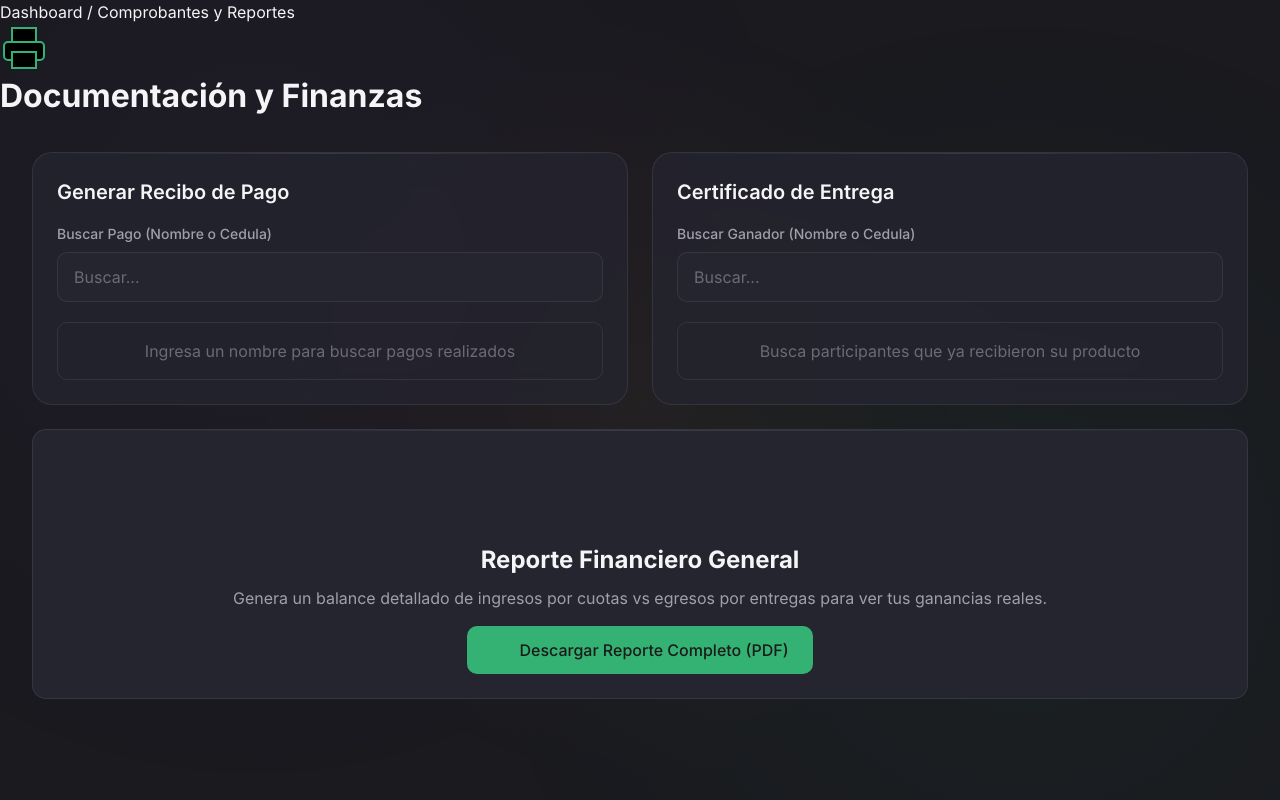
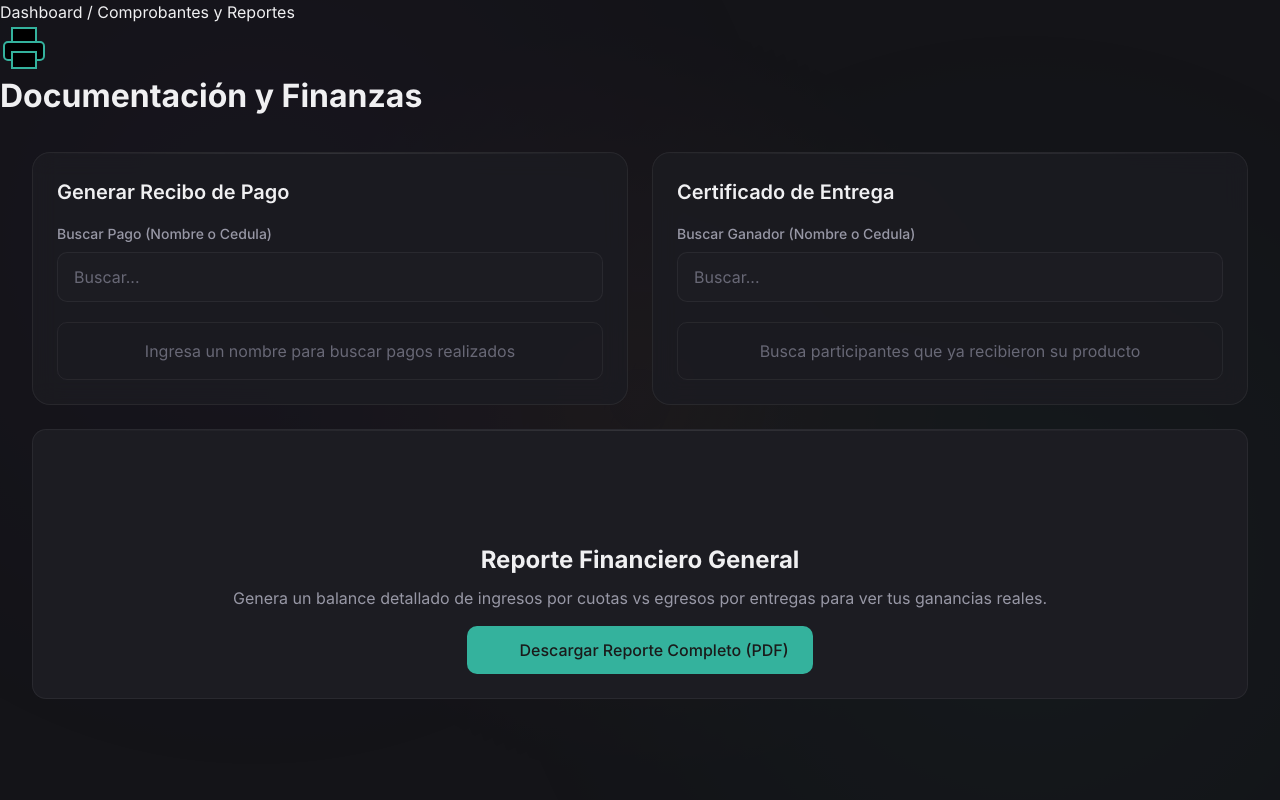
Before and after one commit to cordev24/san, a PHP site: page /modules/comprobantes/index.php in a window 1280 px wide. Run offline with PHP 8.4, Linux system fonts and the light colour scheme; a user stored in the database is signed in; data comes from the database, SQL or seed files in the repository.

Commit message:
Apply fresh, friendly color palette for financial app
- New primary: Warm indigo/blue (trust)
- New secondary: Coral (energy/action)
- New accent: Teal (growth/success)

- Module colors now more distinct:
  - Electrodomesticos: Cool Blue
  - Telefonia: Fresh Green
  - Motocicletas: Bold Orange
  - Turnos: Royal Purple
  - Comprobantes: Ocean Teal

- Background slightly lighter for better contrast
- Warmer glassmorphism tones
- Reduced saturation for easier reading

```diff
--- a/assets/css/variables.css
+++ b/assets/css/variables.css
@@ -1,105 +1,105 @@
-/* MySan Design System - Updated Color Palette
- * Friendly, professional colors for financial/administrative system
- * Colors that convey trust, stability, and success
+/* MySan Design System - Fresh Color Palette
+ * Modern, warm and inviting colors for financial/savings management
+ * Inspired by modern fintech apps - friendly but professional
  */
 
 :root {
     /* ============================================
-       COLOR PALETTE - Professional & Friendly
+       CORE COLORS - Warm & Inviting
        ============================================ */
 
-    /* Primary Brand Colors - Trust & Reliability */
-    --color-primary: hsl(220, 50%, 45%);          /* Deep Blue - trust, stability */
-    --color-primary-light: hsl(220, 45%, 55%);   /* Lighter blue for hover */
-    --color-primary-dark: hsl(220, 55%, 35%);    /* Darker blue for active */
-    --color-primary-glow: hsla(220, 50%, 45%, 0.3);
+    /* Primary - Warm indigo/blue for trust */
+    --color-primary: hsl(225, 50%, 45%);
+    --color-primary-dim: hsl(225, 40%, 35%);
+    --color-primary-glow: hsla(225, 50%, 45%, 0.25);
+    --color-primary-light: hsl(225, 60%, 55%);
 
-    /* Secondary Colors - Energy & Growth */
-    --color-secondary: hsl(150, 55%, 45%);        /* Fresh Green - growth, money */
-    --color-secondary-light: hsl(150, 50%, 55%);
-    --color-secondary-dark: hsl(150, 60%, 35%);
-    --color-secondary-glow: hsla(150, 55%, 45%, 0.3);
+    /* Secondary - Coral/salmon for energy and action */
+    --color-secondary: hsl(15, 75%, 60%);
+    --color-secondary-dim: hsl(15, 65%, 50%);
+    --color-secondary-glow: hsla(15, 75%, 60%, 0.25);
+    --color-secondary-light: hsl(15, 85%, 70%);
 
-    /* Accent - Highlight & CTAs */
-    --color-accent: hsl(35, 85%, 55%);            /* Warm Amber - attention, energy */
-    --color-accent-light: hsl(35, 80%, 65%);
-    --color-accent-dark: hsl(35, 90%, 45%);
-    --color-accent-glow: hsla(35, 85%, 55%, 0.3);
+    /* Accent - Teal/cyan for success/growth */
+    --color-accent: hsl(170, 55%, 45%);
+    --color-accent-dim: hsl(170, 45%, 35%);
+    --color-accent-glow: hsla(170, 55%, 45%, 0.25);
+    --color-accent-light: hsl(170, 65%, 55%);
 
-    /* Module Colors - Category Identification */
-    --color-electro: hsl(220, 50%, 45%);          /* Blue - Electrodomesticos */
-    --color-electro-glow: hsla(220, 50%, 45%, 0.3);
+    /* ============================================
+       MODULE COLORS - Distinct & Memorable
+       ============================================ */
 
-    --color-telefonia: hsl(150, 55%, 45%);        /* Green - Telefonia */
-    --color-telefonia-glow: hsla(150, 55%, 45%, 0.3);
+    /* Electrodomesticos - Cool Blue */
+    --color-electro: hsl(210, 55%, 50%);
+    --color-electro-dim: hsl(210, 45%, 40%);
+    --color-electro-glow: hsla(210, 55%, 50%, 0.25);
 
-    --color-moto: hsl(25, 75%, 50%);              /* Orange - Motocicletas */
-    --color-moto-glow: hsla(25, 75%, 50%, 0.3);
+    /* Telefonia - Fresh Green (money/growth) */
+    --color-telefonia: hsl(145, 50%, 45%);
+    --color-telefonia-dim: hsl(145, 40%, 35%);
+    --color-telefonia-glow: hsla(145, 50%, 45%, 0.25);
 
-    --color-turnos: hsl(270, 45%, 50%);           /* Purple - Turnos */
-    --color-turnos-glow: hsla(270, 45%, 50%, 0.3);
+    /* Motocicletas - Bold Orange */
+    --color-moto: hsl(25, 80%, 55%);
+    --color-moto-dim: hsl(25, 70%, 45%);
+    --color-moto-glow: hsla(25, 80%, 55%, 0.25);
 
-    --color-comprobantes: hsl(180, 50%, 45%);     /* Teal - Comprobantes */
-    --color-comprobantes-glow: hsla(180, 50%, 45%, 0.3);
+    /* Turnos - Royal Purple */
+    --color-turnos: hsl(265, 45%, 50%);
+    --color-turnos-dim: hsl(265, 35%, 40%);
+    --color-turnos-glow: hsla(265, 45%, 50%, 0.25);
 
-    /* Legacy Color Aliases (for backward compatibility) */
+    /* Comprobantes - Ocean Teal */
+    --color-comprobantes: hsl(185, 50%, 45%);
+    --color-comprobantes-dim: hsl(185, 40%, 35%);
+    --color-comprobantes-glow: hsla(185, 50%, 45%, 0.25);
+
+    /* ============================================
+       LEGACY ALIASES (keep for backward compatibility)
+       ============================================ */
     --color-violeta: var(--color-turnos);
-    --color-violeta-dim: var(--color-turnos-dark);
+    --color-violeta-dim: var(--color-turnos-dim);
     --color-violeta-glow: var(--color-turnos-glow);
 
-    --color-menta: var(--color-secondary);
-    --color-menta-dim: var(--color-color-secondary-dark);
-    --color-menta-glow: var(--color-secondary-glow);
+    --color-menta: var(--color-accent);
+    --color-menta-dim: var(--color-accent-dim);
+    --color-menta-glow: var(--color-accent-glow);
 
-    --color-salmon: var(--color-accent);
-    --color-salmon-dim: var(--color-accent-dark);
-    --color-salmon-glow: var(--color-accent-glow);
+    --color-salmon: var(--color-secondary);
+    --color-salmon-dim: var(--color-secondary-dim);
+    --color-salmon-glow: var(--color-secondary-glow);
 
     /* ============================================
-       SURFACES & BACKGROUNDS
+       SURFACES - Warm dark tones
        ============================================ */
 
-    /* Background - Soft dark with warmth */
-    --color-background: #1a1a1f;
-    --color-surface: #252530;
-    --color-surface-elevated: #2d2d38;
-    --color-surface-hover: #353540;
+    --color-background: #141418;
+    --color-surface: #1C1C22;
+    --color-surface-elevated: #252530;
+    --color-surface-hover: #2A2A35;
 
-    /* Glassmorphism - Modern, clean */
-    --glass-background: rgba(37, 37, 48, 0.8);
-    --glass-border: rgba(255, 255, 255, 0.08);
-    --glass-blur: blur(16px);
+    /* Glassmorphism - Warmer tones */
+    --glass-background: rgba(28, 28, 34, 0.85);
+    --glass-border: rgba(255, 255, 255, 0.06);
+    --glass-blur: blur(12px);
 
     /* ============================================
-       TEXT COLORS
+       TEXT COLORS - Easy on the eyes
        ============================================ */
 
-    --color-text-primary: #F5F5F7;
-    --color-text-secondary: #A0A0AB;
-    --color-text-tertiary: #6B6B75;
-    --color-text-inverse: #1a1a1f;
+    --color-text-primary: #F0F0F2;
+    --color-text-secondary: #9898A6;
+    --color-text-tertiary: #686876;
+    --color-text-inverse: #141418;
 
     /* ============================================
-       STATUS COLORS - Clear & Accessible
+       STATUS COLORS - Clear communication
        ============================================ */
 
-    --color-success: hsl(145, 50%, 45%);           /* Green */
-    --color-success-bg: hsla(145, 50%, 45%, 0.15);
-    --color-success-border: hsla(145, 50%, 45%, 0.3);
-
-    --color-warning: hsl(35, 70%, 50%);           /* Amber */
-    --color-warning-bg: hsla(35, 70%, 50%, 0.15);
-    --color-warning-border: hsla(35, 70%, 50%, 0.3);
-
-    --color-error: hsl(0, 60%, 55%);              /* Red */
-    --color-error-bg: hsla(0, 60%, 55%, 0.15);
-    --color-error-border: hsla(0, 60%, 55%, 0.3);
-
-    --color-info: var(--color-primary);           /* Blue */
-
-    /* Legacy aliases */
-    --color-success: var(--color-secondary);
-    --color-warning: var(--color-accent);
+    --color-success: var(--color-accent);
+    --color-warning: var(--color-secondary);
+    --color-error: hsl(0, 60%, 55%);
     --color-info: var(--color-primary);
 
     /* ============================================
@@ -145,26 +145,25 @@
     --radius-sm: 6px;
     --radius-md: 10px;
     --radius-lg: 14px;
-    --radius-bento: 20px;
+    --radius-bento: 18px;
     --radius-full: 9999px;
 
     /* ============================================
-       SHADOWS - Softer, more refined
+       SHADOWS
        ============================================ */
 
-    --shadow-sm: 0 1px 3px rgba(0, 0, 0, 0.2);
-    --shadow-md: 0 4px 12px rgba(0, 0, 0, 0.25);
-    --shadow-lg: 0 8px 24px rgba(0, 0, 0, 0.3);
+    --shadow-sm: 0 2px 6px rgba(0, 0, 0, 0.3);
+    --shadow-md: 0 4px 12px rgba(0, 0, 0, 0.35);
+    --shadow-lg: 0 8px 24px rgba(0, 0, 0, 0.4);
 
-    /* Glows - Subtle, not overwhelming */
-    --shadow-glow-primary: 0 0 16px var(--color-primary-glow);
-    --shadow-glow-secondary: 0 0 16px var(--color-secondary-glow);
-    --shadow-glow-accent: 0 0 16px var(--color-accent-glow);
+    --shadow-glow-primary: 0 0 20px var(--color-primary-glow);
+    --shadow-glow-secondary: 0 0 20px var(--color-secondary-glow);
+    --shadow-glow-accent: 0 0 20px var(--color-accent-glow);
 
-    /* Legacy aliases */
-    --shadow-glow-violeta: 0 0 16px var(--color-turnos-glow);
-    --shadow-glow-menta: 0 0 16px var(--color-secondary-glow);
-    --shadow-glow-salmon: 0 0 16px var(--color-accent-glow);
+    /* Legacy */
+    --shadow-glow-violeta: 0 0 20px var(--color-turnos-glow);
+    --shadow-glow-menta: 0 0 20px var(--color-accent-glow);
+    --shadow-glow-salmon: 0 0 20px var(--color-secondary-glow);
 
     /* ============================================
        TRANSITIONS
```
Also changed, not shown: other parts of assets/css/variables.css (+21 -21 lines).
